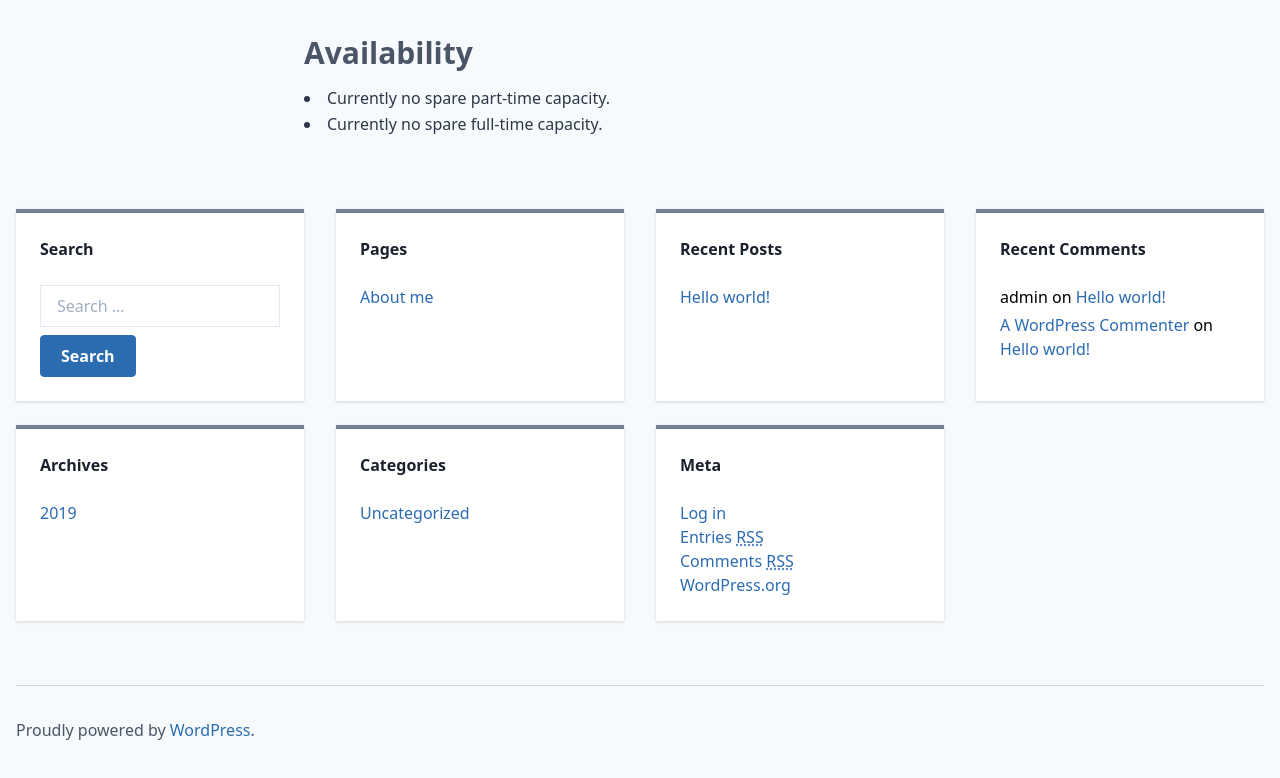
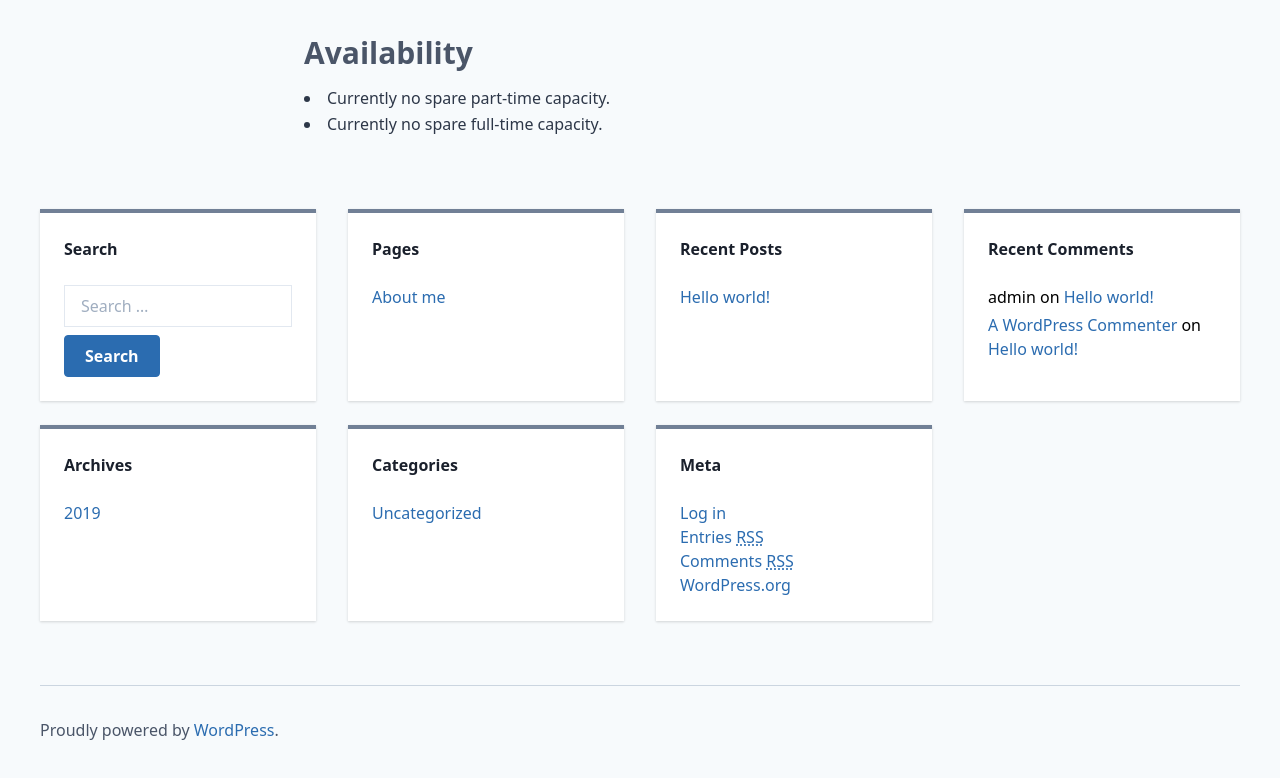
Before and after one commit to opdavies/wordpress-tailwindcss-starter-static, a website: page index.html in a window 1280 px wide. Shown: the part 900-1678 px from the top of the page. Drawn offline with nearby package versions, Linux system fonts and the light colour scheme; files that its build step writes are made by us from their sources.

Commit message:
Increase padding

```diff
--- a/index.html
+++ b/index.html
@@ -7,7 +7,7 @@
 </head>
 <body class="antialiased bg-gray-100 font-sans">
   <div class="min-h-screen flex flex-col">
-    <main class="container mx-auto px-4">
+    <main class="container mx-auto px-10">
       <div class="p-12 md:p-20 text-center">
         <h1 class="text-gray-800 text-4xl md:text-5xl lg:text-6xl font-semibold">My WordPress Site</h1>
         <p class="text-gray-700 text-xl md:text-2xl -mt-px md:-mt-2">Just another WordPress site</p>
@@ -35,7 +35,7 @@
       </div>
     </main>
 
-    <aside class="container px-4 mx-auto mt-24">
+    <aside class="container mx-auto px-10 mt-24">
       <div class="flex flex-wrap -mx-4 pb-10">
         <section class="widget">
           <div class="inner">
@@ -165,7 +165,7 @@
       </div>
     </aside>
 
-    <footer class="container mx-auto px-4">
+    <footer class="container mx-auto px-10">
       <div class="text-gray-700 pt-8 pb-10 border-t border-gray-400">
         <p>Proudly powered by <a href="#0">WordPress</a>.</p>
       </div>
```
